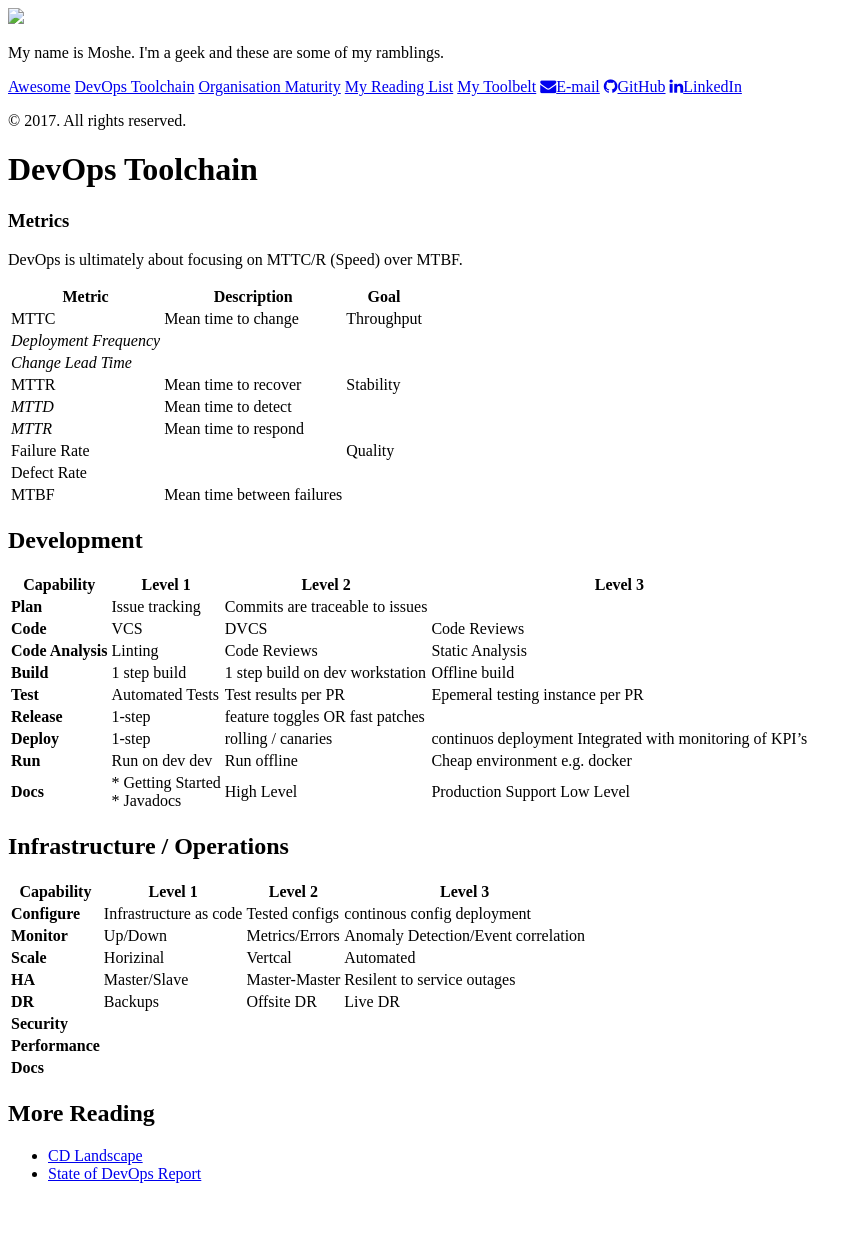
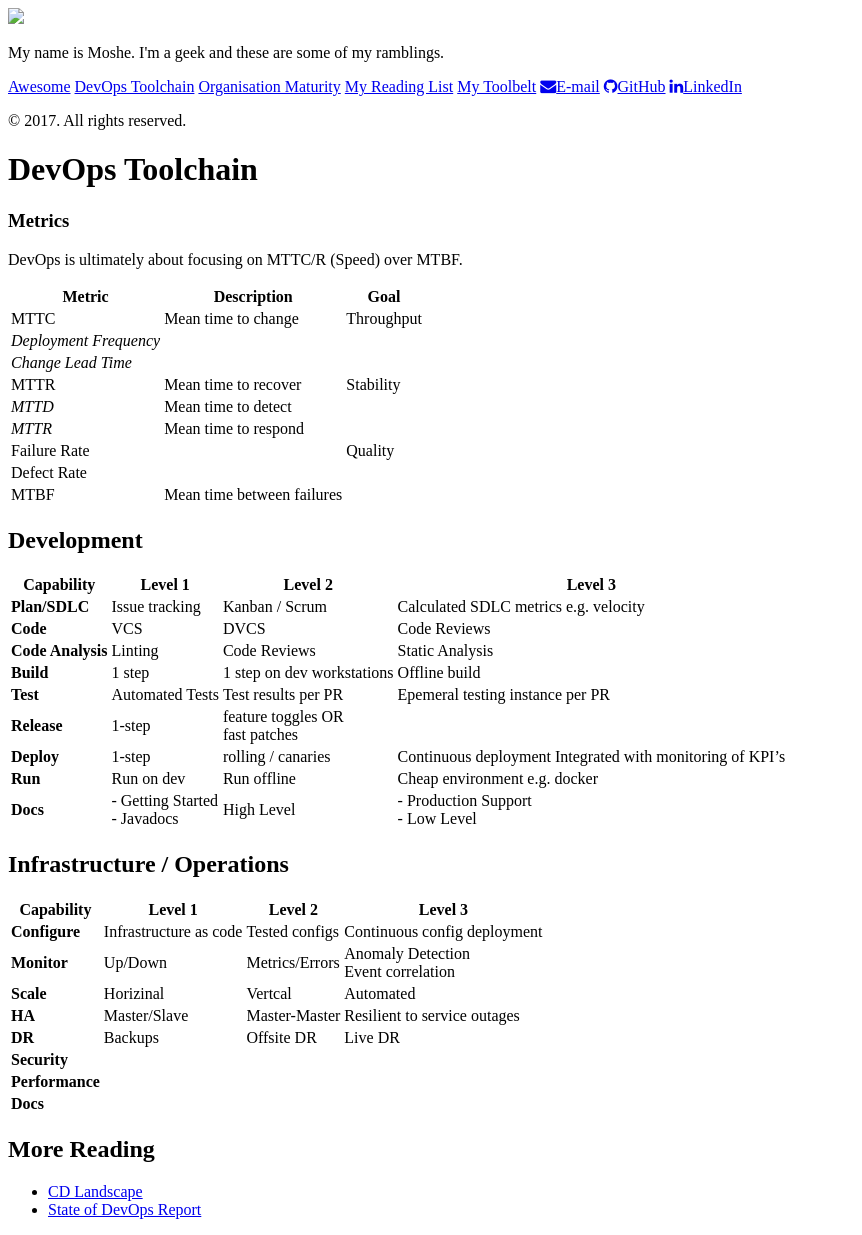
Before and after one commit to Moshe-Immerman/Moshe-Immerman, a Jekyll site: the page built from devops-toolchain.md, in a window 1280 px wide. Shown: the whole page, without its empty margins (0-862 px from the left). Built offline with Jekyll 4.4.1, drawn with Linux system fonts in a browser that asks for light colours; our own code applies the rules of GitHub Pages for plain Markdown files; before the commit the page ends 1199 px from its top, so only the background shows below that.

Commit message:
Update devops-toolchain.md

```diff
--- a/devops-toolchain.md
+++ b/devops-toolchain.md
@@ -19,30 +19,30 @@ DevOps is ultimately about focusing on MTTC/R (Speed) over MTBF.
 
 ## Development
 
-| Capability        | Level 1                         | Level 2                         | Level 3                                  |
-| ----------------- | ------------------------------- | ------------------------------- | ---------------------------------------- |
-| **Plan**          | Issue tracking                  | Commits are traceable to issues |                                          |
-| **Code**          | VCS                             | DVCS                            | Code Reviews                             |
-| **Code Analysis** | Linting                         | Code Reviews                    | Static Analysis                          |
-| **Build**         | 1 step build                    | 1 step build on dev workstation | Offline build                            |
-| **Test**          | Automated Tests                 | Test results per PR             | Epemeral testing instance per PR         |
-| **Release**       | 1-step                          | feature toggles OR fast patches |                                          |
-| **Deploy**        | 1-step                          | rolling / canaries              | continuos deployment Integrated with monitoring of KPI's |
-| **Run**           | Run on dev dev                  | Run offline                     | Cheap environment e.g. docker            |
-| **Docs**          | * Getting Started<br>* Javadocs | High Level                      | Production Support Low Level             |
+| Capability        | Level 1                          | Level 2                             | Level 3                                  |
+| ----------------- | -------------------------------- | ----------------------------------- | ---------------------------------------- |
+| **Plan/SDLC**     | Issue tracking                   | Kanban / Scrum                      | Calculated SDLC metrics e.g. velocity    |
+| **Code**          | VCS                              | DVCS                                | Code Reviews                             |
+| **Code Analysis** | Linting                          | Code Reviews                        | Static Analysis                          |
+| **Build**         | 1 step                           | 1 step on dev workstations          | Offline build                            |
+| **Test**          | Automated Tests                  | Test results per PR                 | Epemeral testing instance per PR         |
+| **Release**       | 1-step                           | feature toggles OR <br>fast patches |                                          |
+| **Deploy**        | 1-step                           | rolling / canaries                  | Continuous deployment Integrated with monitoring of KPI's |
+| **Run**           | Run on dev                       | Run offline                         | Cheap environment e.g. docker            |
+| **Docs**          | - Getting Started<br> - Javadocs | High Level                          | - Production Support <br>- Low Level     |
 
 ## Infrastructure / Operations
 
-| Capability      | Level 1                | Level 2        | Level 3                             |
-| --------------- | ---------------------- | -------------- | ----------------------------------- |
-| **Configure**   | Infrastructure as code | Tested configs | continous config deployment         |
-| **Monitor**     | Up/Down                | Metrics/Errors | Anomaly Detection/Event correlation |
-| **Scale**       | Horizinal              | Vertcal        | Automated                           |
-| **HA**          | Master/Slave           | Master-Master  | Resilent to service outages         |
-| **DR**          | Backups                | Offsite DR     | Live DR                             |
-| **Security**    |                        |                |                                     |
-| **Performance** |                        |                |                                     |
-| **Docs**        |                        |                |                                     |
+| Capability      | Level 1                | Level 2        | Level 3                                |
+| --------------- | ---------------------- | -------------- | -------------------------------------- |
+| **Configure**   | Infrastructure as code | Tested configs | Continuous config deployment           |
+| **Monitor**     | Up/Down                | Metrics/Errors | Anomaly Detection<br>Event correlation |
+| **Scale**       | Horizinal              | Vertcal        | Automated                              |
+| **HA**          | Master/Slave           | Master-Master  | Resilient to service outages           |
+| **DR**          | Backups                | Offsite DR     | Live DR                                |
+| **Security**    |                        |                |                                        |
+| **Performance** |                        |                |                                        |
+| **Docs**        |                        |                |                                        |
 
 
 
```
